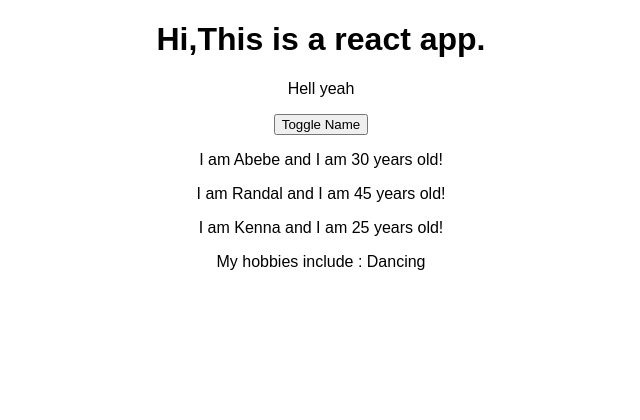
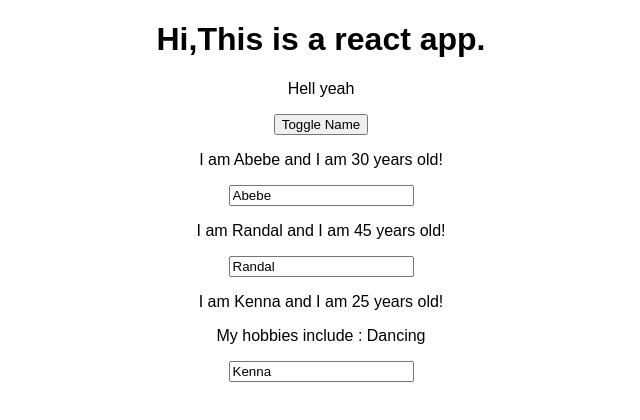
Before and after one commit to Etubom/-react-complete-guide, a React (Create React App) app: page / in a window 1280 px wide. Shown: the top 420 px of the page, without its empty margins (319-959 px from the left). Built offline with nearby package versions, Linux system fonts and the light colour scheme.

Commit message:
two way binding

```diff
--- a/src/App.js
+++ b/src/App.js
@@ -18,6 +18,13 @@
         {name:'Kenna', age:40}
       ]})
     }
+    nameChangeHandler = (event) => {
+      this.setState({persons: [
+        {name: 'Abebe', age:30},
+        {name:'Tyson', age:35},
+        {name:event.target.value, age:40}
+      ]})
+    }
   render() {
     return (
       <div className="App">
@@ -36,6 +43,7 @@
         name={this.state.persons[2].name}
         age={this.state.persons[2].age}
         click={this.toggleNameHandler.bind(this,'Moxxy')}
+        changed={this.nameChangeHandler}
         >
           My hobbies include : Dancing
         </Person>
--- a/src/Person/Person.js
+++ b/src/Person/Person.js
@@ -5,6 +5,7 @@
 <div>
 <p onClick={props.click}>I am {props.name} and I am {props.age} years old!</p>
 <p>{props.children}</p>
+<input type="text" onChange={props.changed} value={props.name}/>
 </div>
 )
 
```
